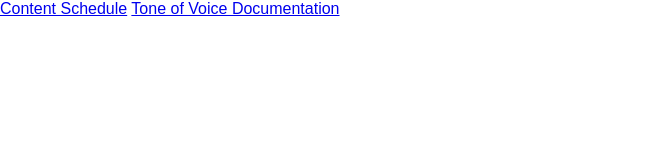
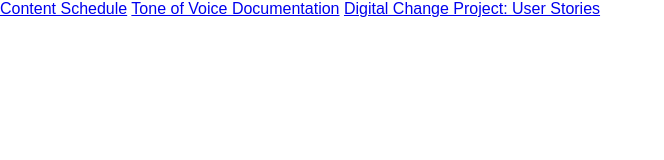
Before and after one commit to hagsuk/hagsuk.github.com, a plain HTML site: page index.html in a window 1280 px wide. Shown: the whole page, without its empty margins (0-664 px from the left). Drawn offline with nearby package versions, Linux system fonts and the light colour scheme; files that its build step writes are made by us from their sources.

Commit message:
Change to index to force live changes.

```diff
--- a/index.html
+++ b/index.html
@@ -17,6 +17,7 @@
   <body>
   <a href="/content-schedule/">Content Schedule</a>
   <a href="/tone-voice/">Tone of Voice Documentation</a>
+    <a href="/user-stories/">Digital Change Project: User Stories</a>
 
   </body>
 </html>
```
